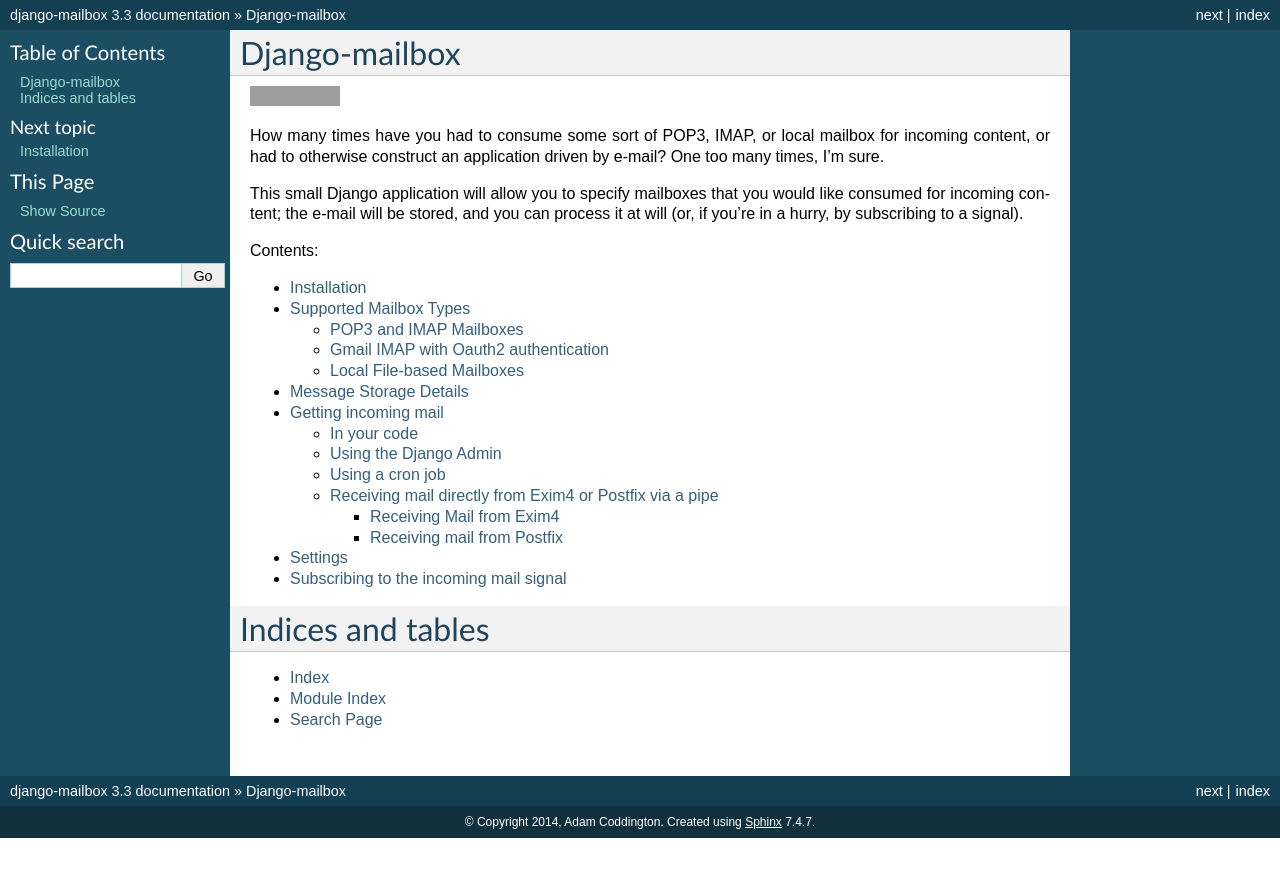
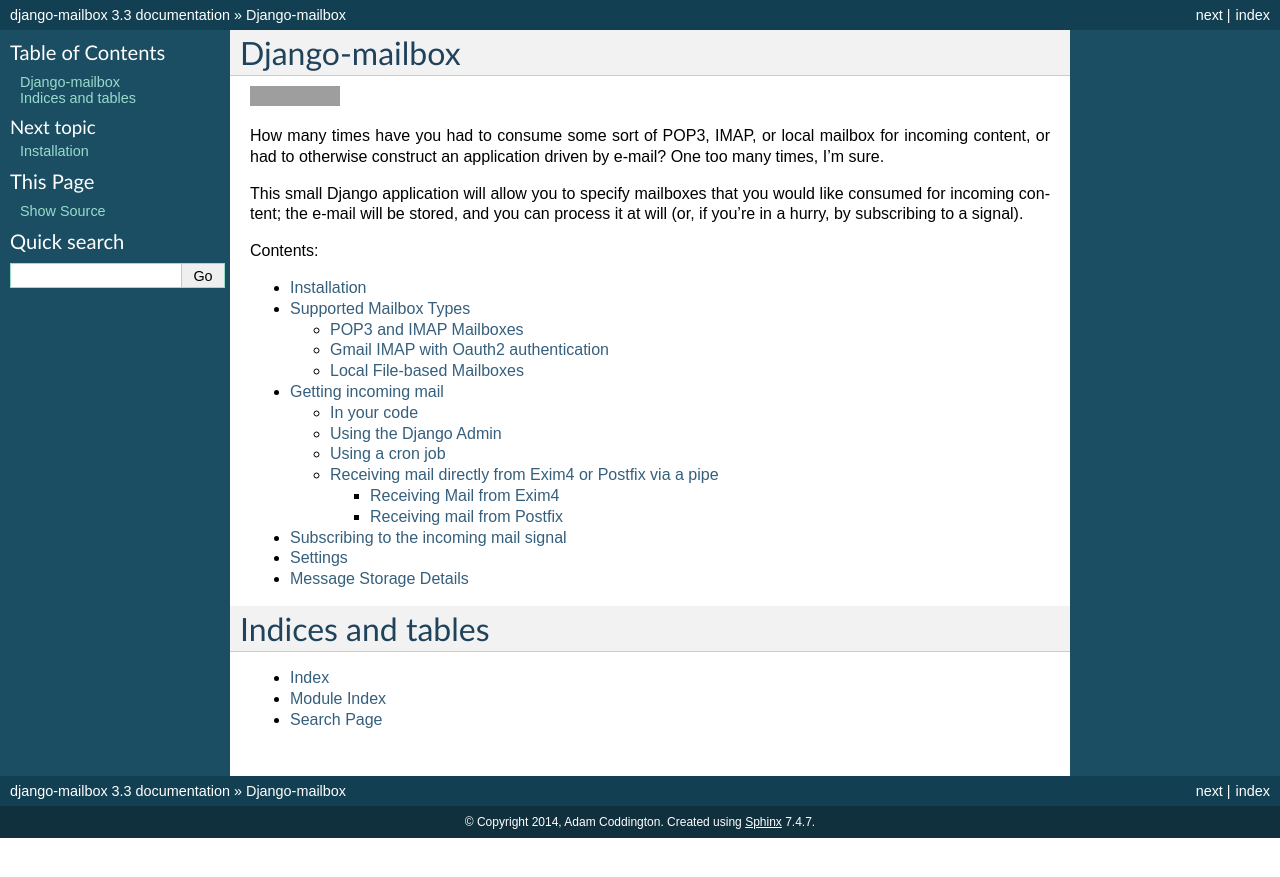
Before and after one commit to coddingtonbear/django-mailbox, a Sphinx documentation site: the page built from docs/index.rst, in a window 1280 px wide. Shown: the top 877 px of the page. Built offline with Sphinx 7.4.7, drawn with Linux system fonts in a browser that asks for light colours; some of the changed lines change nothing that is shown; grey boxes are pictures that could not be loaded.

Commit message:
This probably should have been using explicit references anyway.

```diff
--- a/docs/index.rst
+++ b/docs/index.rst
@@ -20,9 +20,13 @@
 
 .. toctree::
    :maxdepth: 3
-   :glob:
 
-   topics/*
+   topics/installation
+   topics/mailbox_types
+   topics/polling
+   topics/signal
+   topics/settings
+   topics/message-storage
 
 
 Indices and tables
```
